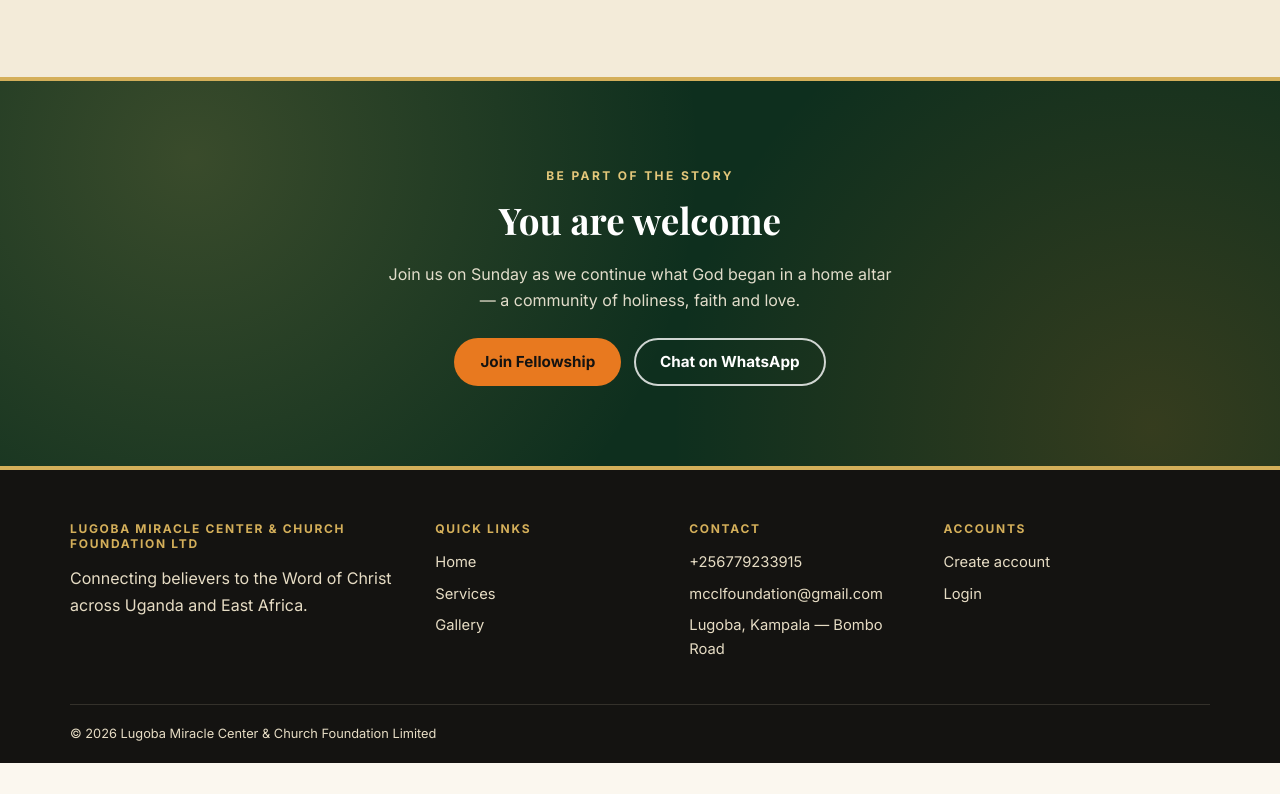
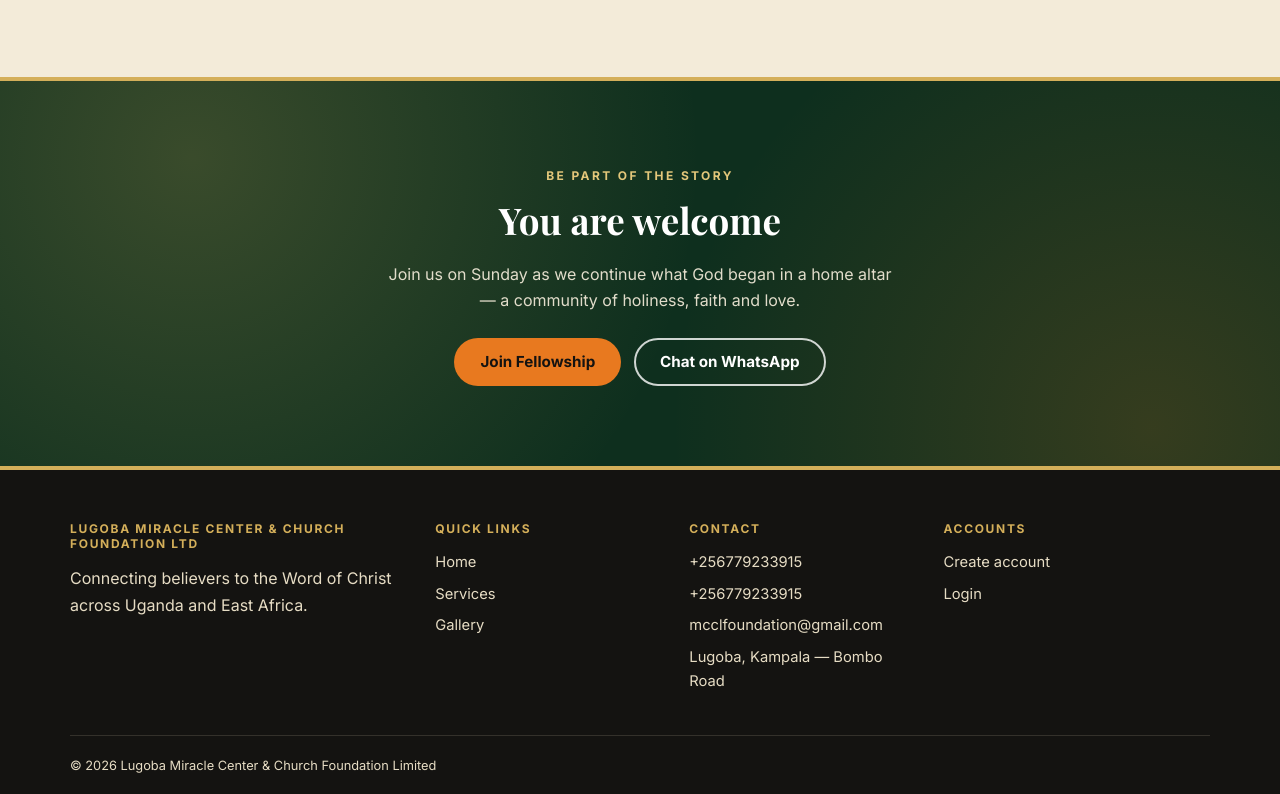
Before and after one commit to churchlugobamiraclecenter-arch/miracle, a plain HTML site: page about.html in a window 1280 px wide. Shown: the part 2642-3436 px from the top of the page. Before the commit the page ends 3405 px from the top, so only its background shows below. Drawn offline with nearby package versions, Linux system fonts and the light colour scheme; no server answers; a web font is replaced by a local one.

Commit message:
Update about.html

```diff
--- a/about.html
+++ b/about.html
@@ -188,6 +188,7 @@
         <h4>Contact</h4>
         <ul>
           <li>+256779233915</li>
+           <li>+256779233915</li>
           <li>mcclfoundation@gmail.com</li>
           <li>Lugoba, Kampala — Bombo Road</li>
         </ul>
```
